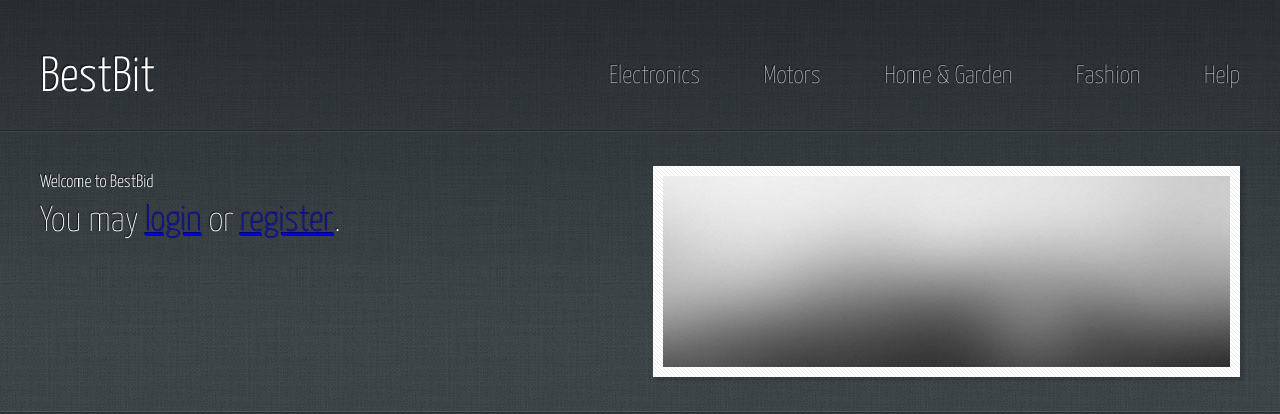
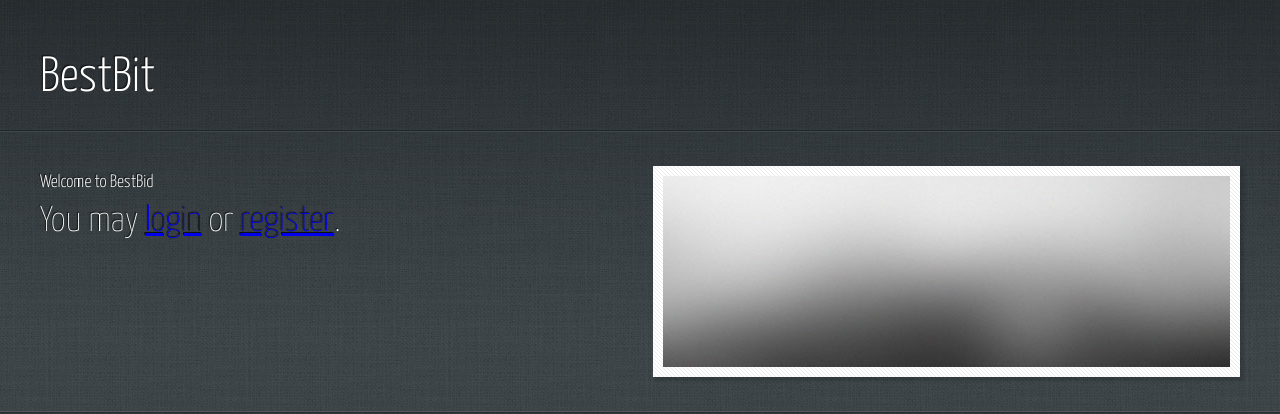
Before and after one commit to alitorabi1/bestbid, a PHP site: template templates/index.html.twig in a window 1280 px wide. Shown: the top 414 px of the page. Run offline with PHP 8.4, Linux system fonts and the light colour scheme; the template is opened without the code that fills it, so the values that code supplies are empty; some libraries are stand-ins or nearby versions.

Commit message:
--Ali-- 07 Oct 2016 --Ali--

```diff
--- a/nbproject/private/private.xml
+++ b/nbproject/private/private.xml
@@ -3,9 +3,10 @@
     <editor-bookmarks xmlns="http://www.netbeans.org/ns/editor-bookmarks/2" lastBookmarkId="0"/>
     <open-files xmlns="http://www.netbeans.org/ns/projectui-open-files/2">
         <group>
+            <file>file:/C:/xampp/htdocs/bestbid/assets/css/main.css</file>
+            <file>file:/C:/xampp/htdocs/bestbid/templates/index.html.twig</file>
+            <file>file:/C:/xampp/htdocs/bestbid/templates/register_success.html.twig</file>
             <file>file:/C:/xampp/htdocs/bestbid/templates/template.html.twig</file>
-            <file>file:/C:/xampp/htdocs/bestbid/templates/login_success.html.twig</file>
-            <file>file:/C:/xampp/htdocs/bestbid/templates/logout_success.html.twig</file>
             <file>file:/C:/xampp/htdocs/bestbid/templates/login.html.twig</file>
             <file>file:/C:/xampp/htdocs/bestbid/templates/register.html.twig</file>
             <file>file:/C:/xampp/htdocs/bestbid/index.php</file>
--- a/templates/index.html.twig
+++ b/templates/index.html.twig
@@ -1,6 +1,8 @@
 {% extends "template.html.twig" %}
 
 {% block title %}BestBid{% endblock %}
+
+{% block nav %}{% endblock%}
 
 {% block content %}
 
--- a/templates/template.html.twig
+++ b/templates/template.html.twig
@@ -21,12 +21,8 @@
 
 								<!-- Nav -->
 									<nav id="nav">
-										<a href="#">Electronics</a>
-										<a href="#">Motors</a>
-										<a href="#">Home & Garden</a>
-										<a href="#">Fashion</a>
-										<a href="#">Help</a>
-									</nav>
+                                                                            {% block nav %}{% endblock%}
+                                                                        </nav>
 
 							</div>
 						</div>
@@ -37,7 +33,7 @@
 								<div class="6u 12u(mobile)">
 
 									<!-- Banner Copy -->
-{% block content %}{% endblock %}
+                                                    {% block content %}{% endblock %}
 								</div>
 								<div class="6u 12u(mobile)">
 
```
